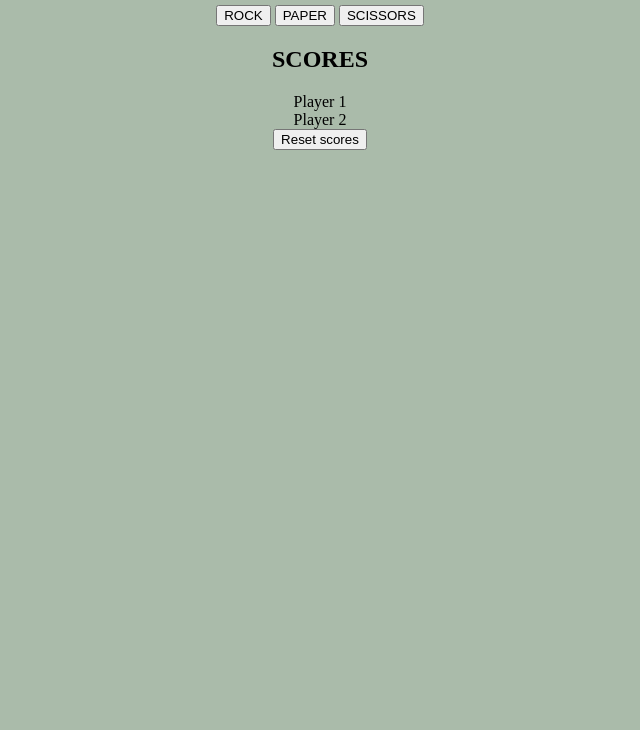
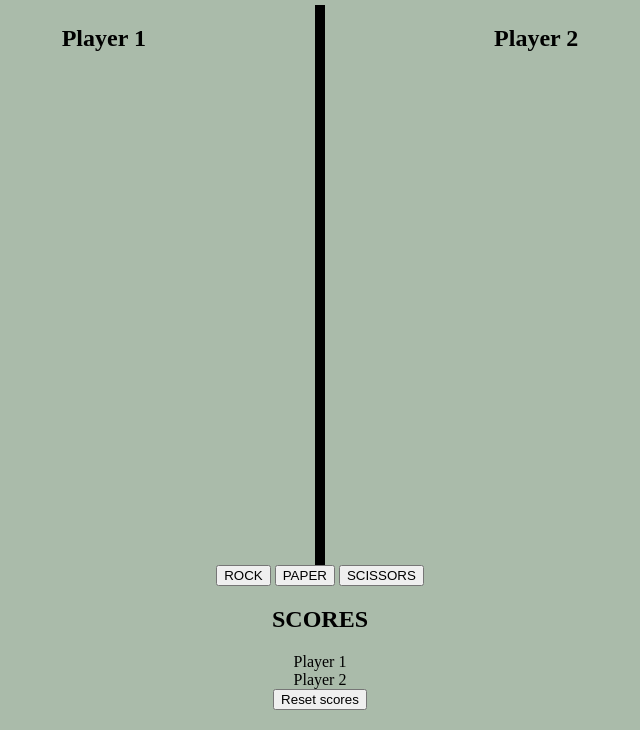
Before and after one commit to inputduck/RPS, a plain HTML site: page index.html in a window 1280 px wide. Shown: the part 70-800 px from the top of the page, without its empty margins (320-960 px from the left). Drawn offline with Linux system fonts and the light colour scheme.

Commit message:
screen display for p1 and p2

```diff
--- a/index.html
+++ b/index.html
@@ -13,7 +13,12 @@
         <section id="game">
             <h1>Rock Paper Scissors</h1>
             <section id="display">
-
+                <section class="player_display" id="player1_display">
+                    <h2>Player 1</h2>
+                </section>
+                <section class="player_display"  id="player2_display">
+                    <h2>Player 2</h2>
+                </section>
             </section>
             <section id="buttons">
                 <button class="choice_btn">ROCK</button>
--- a/styles.css
+++ b/styles.css
@@ -16,6 +16,26 @@ main {
 
 }
 
+#display {
+    min-height: 70vh;
+    display: flex;
+
+}
+#player1_display {
+    border-right: 5px solid black;
+}
+
+#player2_display {
+    border-left: 5px solid black;
+}
+
+.player_display {
+    display: flex;
+    flex-direction: row;
+    justify-content: center;
+    min-width: 33vw;
+}
+
 .choice_btn {
     max-width: 70%;
     text-overflow: none;
```
